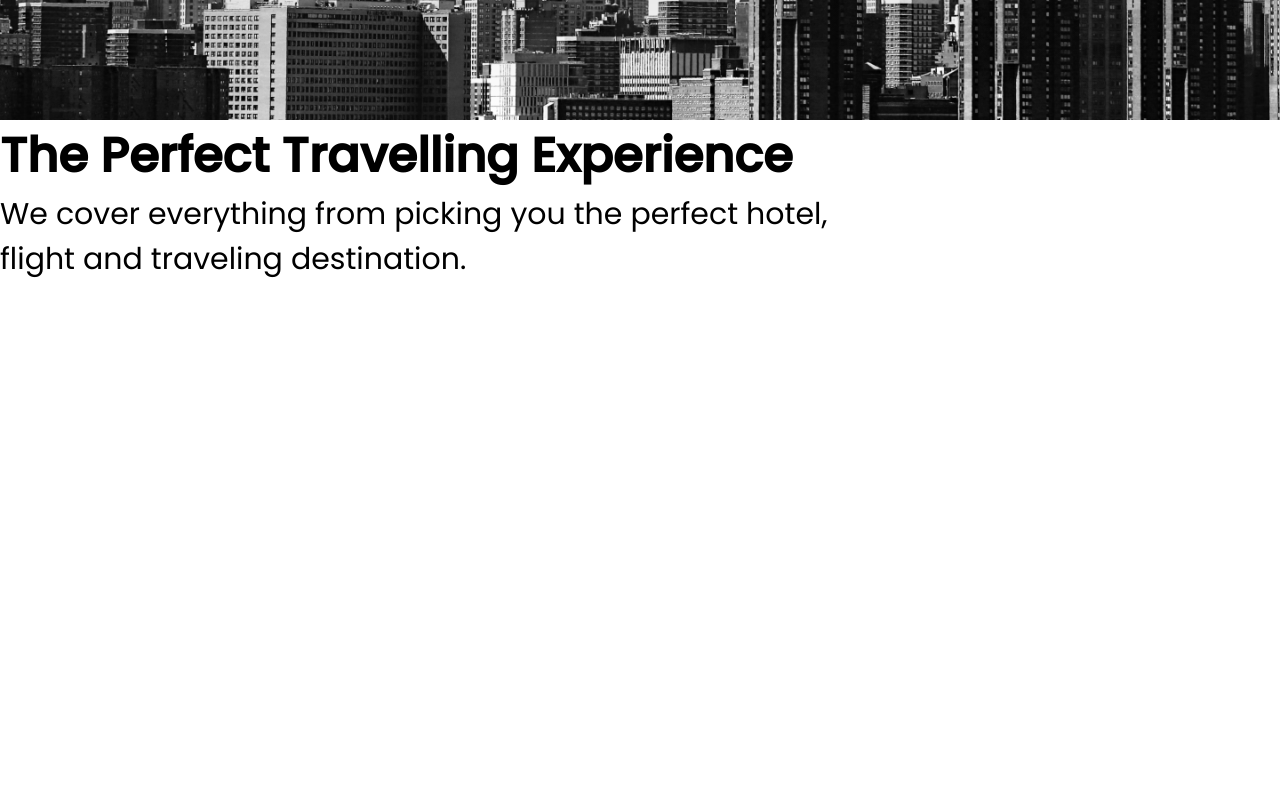
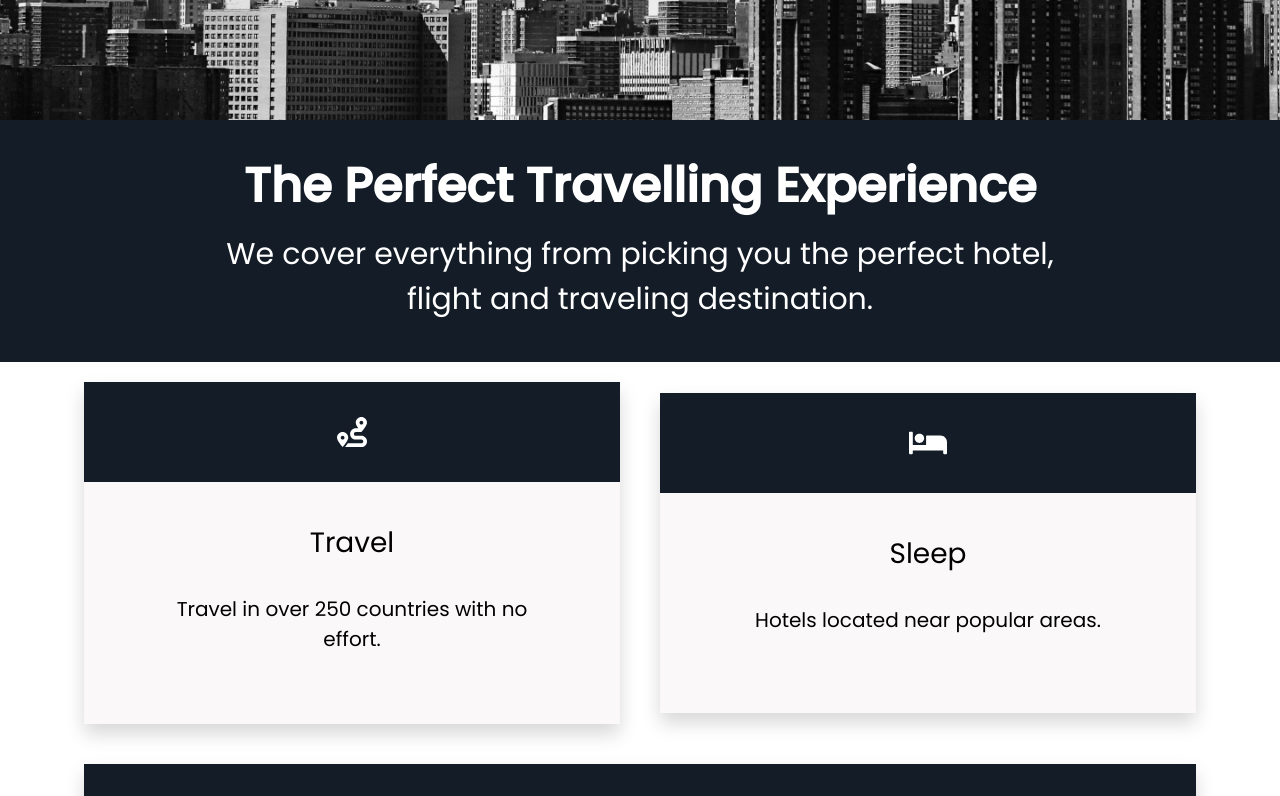
Before and after one commit to alejandroBarraza/Travell, a plain HTML site: page index.html in a window 1280 px wide. Shown: the part 1480-2276 px from the top of the page. Drawn offline with Linux system fonts and the light colour scheme; a web font is replaced by a local one.

Commit message:
style: benefits card style

```diff
--- a/style.css
+++ b/style.css
@@ -32,6 +32,7 @@ h3 {
 h4,
 h5 {
   font-size: 2.8rem;
+  font-weight: normal;
 }
 a {
   color: white;
@@ -153,6 +154,59 @@ nav {
   }
 }
 
+/* benefits section */
+
+.benefits-header {
+  background: #131c27;
+  color: white;
+  text-align: center;
+  min-height: 30vh;
+  padding: 3rem;
+  display: flex;
+  flex-direction: column;
+  align-items: center;
+  justify-content: center;
+}
+
+.benefits-header h3 {
+  margin: 1rem;
+}
+.cards {
+  width: 90%;
+  margin: auto;
+  display: flex;
+  min-height: 70vh;
+  align-items: center;
+  flex-wrap: wrap;
+}
+.card {
+  background-color: rgb(250, 248, 248);
+  margin: 2rem;
+  flex: 1 1 50rem;
+  min-height: 40vh;
+  box-shadow: 0rem 1rem 1.8rem #d8d8d8;
+}
+
+.card img {
+  height: 3rem;
+}
+.img-container {
+  display: flex;
+  min-height: 10rem;
+  background-color: #131c27;
+  align-items: center;
+  justify-content: center;
+}
+.info-cotainer {
+  display: flex;
+  flex-direction: column;
+  align-items: center;
+  padding: 4rem;
+}
+.card p {
+  padding: 3rem;
+  text-align: center;
+}
 /* todo: move all media queries to individul files. */
 /* media queries */
 @media screen and (max-width: 936px) {
@@ -160,11 +214,10 @@ nav {
   html {
     font-size: 45%;
   }
-  #nav {
-    text-align: center;
-  }
+
   #logo {
     margin-bottom: 2rem;
+    text-align: center;
   }
   /* location section  */
   .cloud {
```
